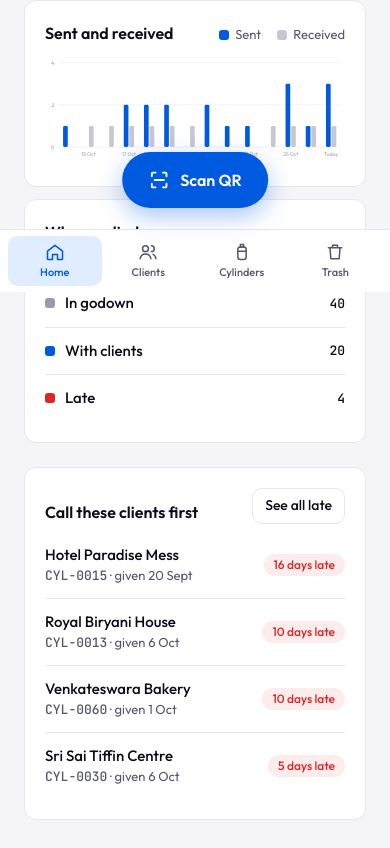
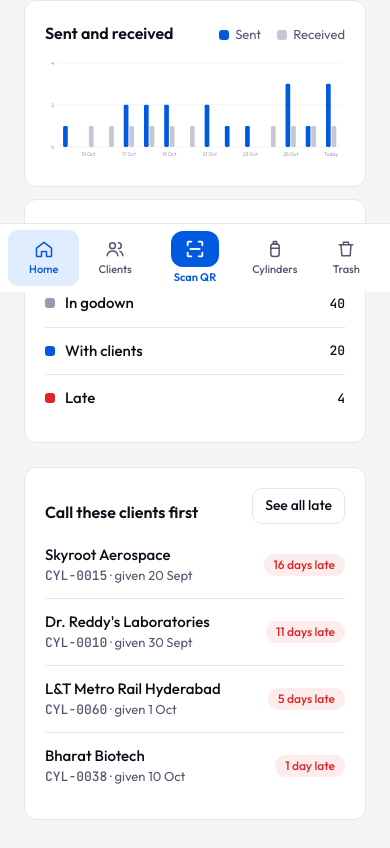
Before and after one commit to Sai-Pavan-Kumar/cylindesk, a plain HTML site: page index.html in a window 390 px wide. Shown: the part 552-1400 px from the top of the page. Drawn offline with Linux system fonts and the light colour scheme.

Commit message:
Use enterprise sample clients and put Scan QR in the tab bar
The friend's real customers are large companies, so the demo data now
reflects that. Scan QR moves from a floating button into the centre of
the phone tab bar so it never covers content.

Co-Authored-By: Claude Opus 5.5 <noreply@anthropic.com>

```diff
--- a/index.html
+++ b/index.html
@@ -122,7 +122,7 @@ tbody tr.click:hover td{background:var(--raise)}
 .found{display:flex;gap:12px;align-items:center;background:var(--raise);border-radius:12px;padding:14px}
 .found .ic{width:44px;height:44px;border-radius:10px;background:var(--accent-soft);color:var(--accent);display:grid;place-items:center;font-weight:600}
 .toast{position:fixed;left:50%;transform:translateX(-50%);bottom:calc(96px + env(safe-area-inset-bottom,0px));background:var(--fg);color:var(--bg);padding:12px 18px;border-radius:12px;z-index:60;font-size:14px}
-.tabbar,.fab{display:none}
+.tabbar{display:none}
 @media (prefers-reduced-motion:reduce){.viewfinder .laser{animation:none;top:50%}}
 @media (max-width:900px){
   .stats,.kv{grid-template-columns:repeat(2,1fr)}
@@ -130,7 +130,7 @@ tbody tr.click:hover td{background:var(--raise)}
 }
 .m .app{grid-template-columns:1fr;max-width:440px;margin:0 auto}
 .m .rail{display:none}
-.m main{padding-block:16px 160px}
+.m main{padding-block:16px 110px}
 .m h1{font-size:24px}
 .m .stats,.m .kv{grid-template-columns:repeat(2,1fr)}
 .m .grid2{grid-template-columns:1fr}
@@ -142,9 +142,10 @@ tbody tr.click:hover td{background:var(--raise)}
 .m .scrim{padding:0}
 .m .hide-sm{display:none}
 .m .topbar .brand{display:flex}
-/* Scan button lives only in phone view: the laptop is for looking, the phone is for scanning */
-.m .fab{display:flex;position:fixed;z-index:35;left:50%;transform:translateX(-50%);bottom:calc(84px + env(safe-area-inset-bottom,0px));
-  align-items:center;gap:10px;height:56px;padding:0 26px;border-radius:99px;border:0;background:var(--accent);color:var(--accent-fg);font-weight:600;font-size:16px;box-shadow:0 8px 24px rgba(0,90,224,.35)}
+/* Scan is the centre tab of the phone bar: always in reach of the thumb, never covering content */
+.m .tabbar .scan{flex:1.2;display:flex;flex-direction:column;align-items:center;justify-content:center;gap:2px;border:0;background:none;color:var(--accent);font-size:11px;font-weight:600;min-height:44px}
+.m .tabbar .scan span:first-child{width:48px;height:36px;border-radius:12px;background:var(--accent);color:var(--accent-fg);display:grid;place-items:center}
+.m .tabbar .scan svg{width:22px;height:22px}
 .m:not(.phone-real) body{background:var(--raise)}
 .m:not(.phone-real) main{background:var(--bg);min-height:100vh;border-inline:1px solid var(--line)}
 .topbar{display:flex;align-items:center;justify-content:flex-end;gap:8px}
@@ -167,10 +168,6 @@ tbody tr.click:hover td{background:var(--raise)}
     </div><div class="wrap" id="view"></div></div></main>
 </div>
 <nav class="tabbar" id="navPhone" aria-label="Main"></nav>
-<button class="fab" id="fab" type="button">
-  <svg width="22" height="22" viewBox="0 0 24 24" fill="none" stroke="currentColor" stroke-width="2" stroke-linecap="round"><path d="M4 8V5a1 1 0 0 1 1-1h3M16 4h3a1 1 0 0 1 1 1v3M20 16v3a1 1 0 0 1-1 1h-3M8 20H5a1 1 0 0 1-1-1v-3M7 12h10"/></svg>
-  Scan QR
-</button>
 <div id="layer"></div>
 
 <script>
@@ -189,15 +186,15 @@ const icon = (name) => `<svg viewBox="0 0 24 24" fill="none" stroke="currentColo
 
 /* ---------- Sample data (fake, regenerated on each load) ---------- */
 const CLIENT_SEED = [
-  ["Sri Sai Tiffin Centre","98480 12345","Ameerpet",15,"14.2 kg"],
-  ["Hotel Paradise Mess","99890 22341","Kukatpally",20,"19 kg"],
-  ["Lakshmi Sweets","90000 45671","Dilsukhnagar",15,"14.2 kg"],
-  ["Annapurna Caterers","98660 78120","Miyapur",30,"47.5 kg"],
-  ["Royal Biryani House","96760 11209","Tolichowki",10,"19 kg"],
-  ["Green Leaf Hostel","93910 55432","Madhapur",30,"19 kg"],
-  ["Venkateswara Bakery","97010 66547","Secunderabad",15,"14.2 kg"],
-  ["Krishna Dhaba","98850 30981","Shamshabad",20,"47.5 kg"],
-  ["Ruchi Fast Food","94400 87213","LB Nagar",10,"14.2 kg"]
+  ["Megha Engineering & Infrastructures","98490 11220","Kollur site",30,"47.5 kg"],
+  ["Skyroot Aerospace","90300 44871","GMR Aerospace Park",20,"47.5 kg"],
+  ["Aparna Constructions","98660 30512","Nallagandla site",30,"19 kg"],
+  ["Dr. Reddy's Laboratories","99490 72310","Bachupally unit",15,"47.5 kg"],
+  ["My Home Constructions","96660 18834","Tellapur site",30,"19 kg"],
+  ["Bharat Biotech","98480 90127","Genome Valley",15,"47.5 kg"],
+  ["L&T Metro Rail Hyderabad","90000 56219","Uppal depot",20,"19 kg"],
+  ["Cyient","94400 33781","Manikonda campus",30,"14.2 kg"],
+  ["Ramky Infrastructure","97010 22409","Gachibowli",20,"19 kg"]
 ];
 const state = { clients: [], cylinders: [], events: [], view: "home", clientId: null, filter: "all", q: "" };
 
@@ -280,8 +277,11 @@ function renderNav(){
     const current = state.view === id || (id === "clients" && state.view === "client");
     return `<button class="nav" data-go="${id}" aria-current="${current}">${icon(ic)}<span>${label}</span><span class="count">${count}</span></button>`;
   }).join("");
+  const scan = `<button class="scan" type="button" data-act="scan"><span><svg viewBox="0 0 24 24" fill="none" stroke="currentColor" stroke-width="2" stroke-linecap="round"><path d="M4 8V5a1 1 0 0 1 1-1h3M16 4h3a1 1 0 0 1 1 1v3M20 16v3a1 1 0 0 1-1 1h-3M8 20H5a1 1 0 0 1-1-1v-3M7 12h10"/></svg></span><span>Scan QR</span></button>`;
+  const items = html.split("</button>").filter(Boolean).map(b => b + "</button>");
+  items.splice(2, 0, scan);
   document.getElementById("navDesk").innerHTML = html;
-  document.getElementById("navPhone").innerHTML = html;
+  document.getElementById("navPhone").innerHTML = items.join("");
 }
 function go(view, clientId){ state.view = view; state.clientId = clientId || null; render(); window.scrollTo(0, 0); }
 
@@ -505,6 +505,7 @@ document.addEventListener("click", (e) => {
   const c = clientById(state.clientId);
   const acts = {
     close: closeSheet,
+    scan: scanSheet,
     newClient: () => clientForm(null),
     editClient: () => clientForm(c),
     pay: () => paymentForm(c),
@@ -516,7 +517,6 @@ document.addEventListener("click", (e) => {
   };
   if (acts[t.dataset.act]) acts[t.dataset.act]();
 });
-document.getElementById("fab").addEventListener("click", scanSheet);
 document.addEventListener("input", (e) => {
   if (e.target.id !== "clientSearch") return;
   state.q = e.target.value; render();
```
